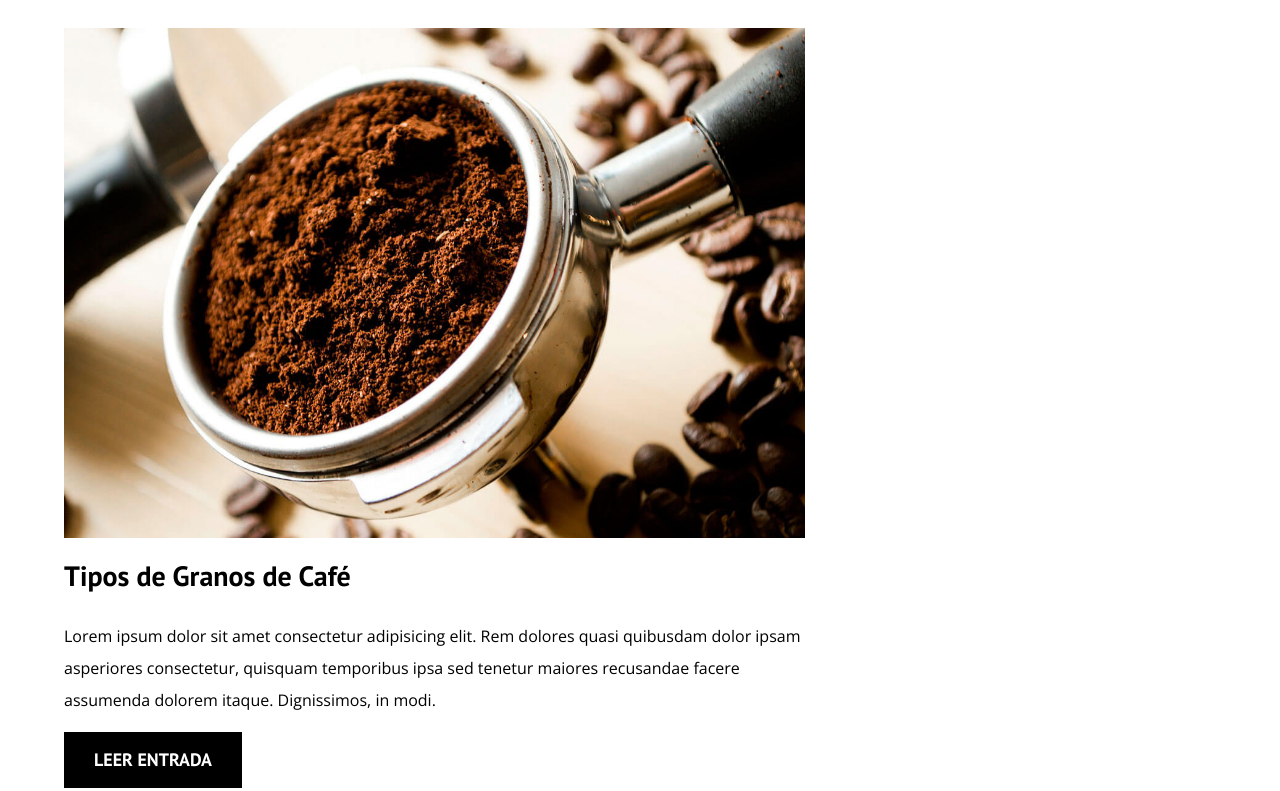
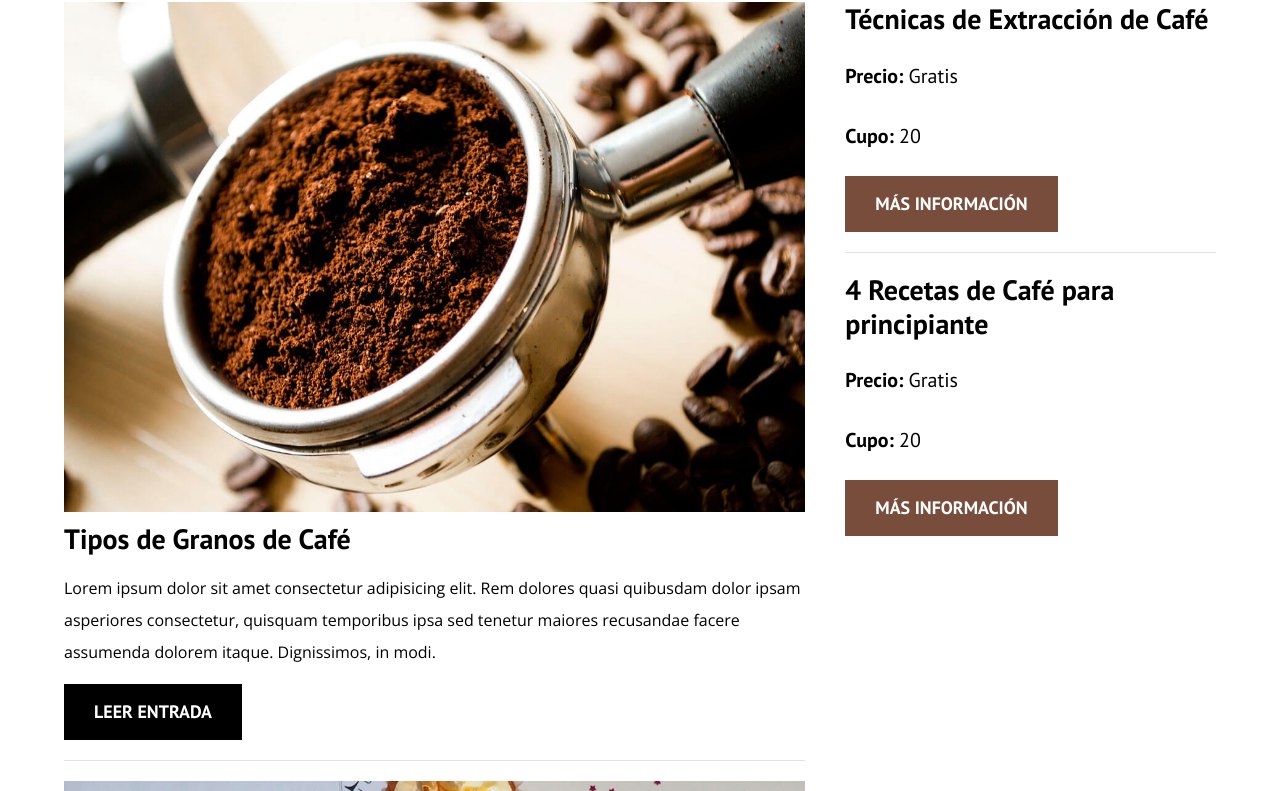
Before and after one commit to carlosgomez900/blogdecafe, a plain HTML site: page index.html in a window 1280 px wide. Shown: the part 700-1491 px from the top of the page. Drawn offline with nearby package versions, Linux system fonts and the light colour scheme.

Commit message:
creando la barra lateral

```diff
--- a/css/style.css
+++ b/css/style.css
@@ -36,6 +36,7 @@ a {
 
 h1, h2, h3, h4 {
     font-family: var(--fuenteHeading);
+    line-height: 1.2;
 }
 h1 {
     font-size: 4.8rem;
@@ -154,5 +155,36 @@ img {
 
 .boton--primario {
     background-color: var(--negro);
+}
 
+.boton--secundario {
+    background-color: var(--primario);
 }
+
+.cursos {
+    list-style: none;
+}
+
+.widget-curso {
+    border-bottom: 1px solid var(--gris);
+    margin-bottom: 2rem;
+}
+
+.widget-curso:last-of-type {
+    border: none;
+    margin-bottom: 0;
+}
+
+.widget-curso__label {
+    font-family: var(--fuenteHeading);
+    font-weight: bold;
+}
+
+.widget-curso__info {
+    font-weight: normal;
+}
+
+.widget-curso__label,
+.widget-curso__info {
+    font-size: 2rem;
+}
--- a/index.html
+++ b/index.html
@@ -76,6 +76,29 @@
         </main>
         <aside class="sidebar">
             <h3>Nuestros Cursos y Talleres</h3>
+
+            <ul class="cursos no-padding">
+                <li class="widget-curso">
+                    <h4 class="no-margin">Técnicas de Extracción de Café</h4>
+                    <p class="widget-curso__label">Precio:
+                        <span class="widget-curso__info">Gratis</span>
+                    </p>
+                    <p class="widget-curso__label">Cupo:
+                        <span class="widget-curso__info">20</span>
+                    </p>
+                    <a href="entrada.html" class="boton boton--secundario">Más Información</a>
+                </li>
+                <li class="widget-curso">
+                    <h4 class="no-margin">4 Recetas de Café para principiante</h4>
+                    <p class="widget-curso__label">Precio:
+                        <span class="widget-curso__info">Gratis</span>
+                    </p>
+                    <p class="widget-curso__label">Cupo:
+                        <span class="widget-curso__info">20</span>
+                    </p>
+                    <a href="entrada.html" class="boton boton--secundario">Más Información</a>
+                </li>
+            </ul>
         </aside>
     </div>
 
```
